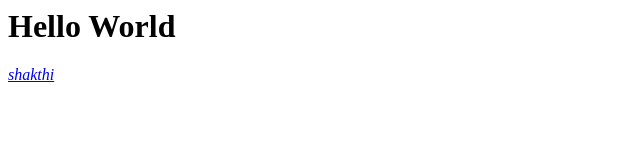
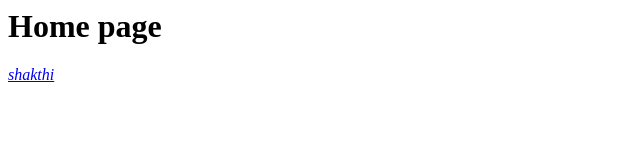
Before and after one commit to Surfskills/Html_projects, a plain HTML site: page index.html in a window 1280 px wide. Shown: the whole page, without its empty margins (0-640 px from the left). Drawn offline with Linux system fonts and the light colour scheme.

Commit message:
Editing home page

```diff
--- a/index.html
+++ b/index.html
@@ -3,7 +3,7 @@
 <title>Hello World</title>
 </head>
 <body>
-<h1>Hello World</h1>
+<h1>Home page</h1>
 <address>
 <a href="mailto:user@hostname">shakthi</a>
 </address>
```
